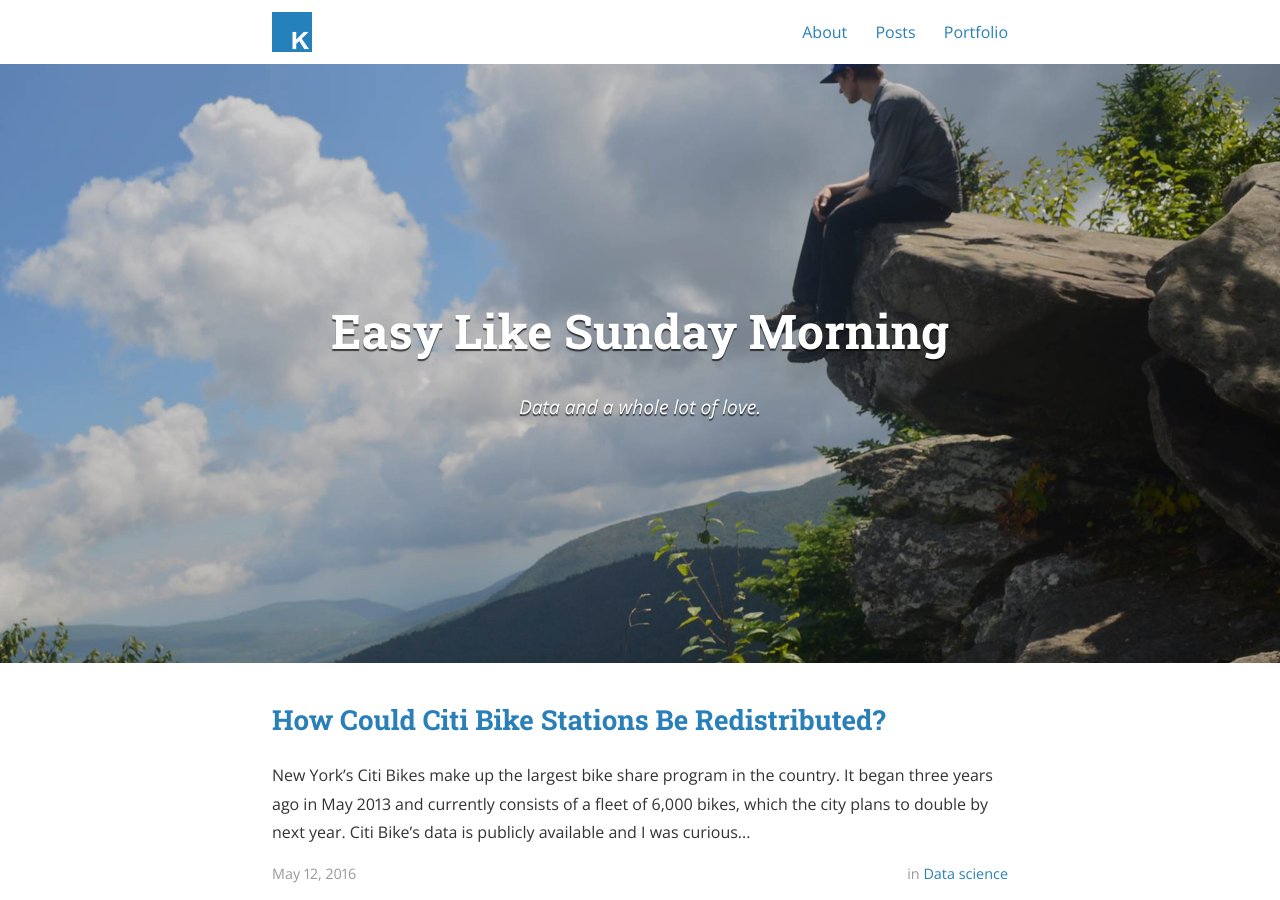
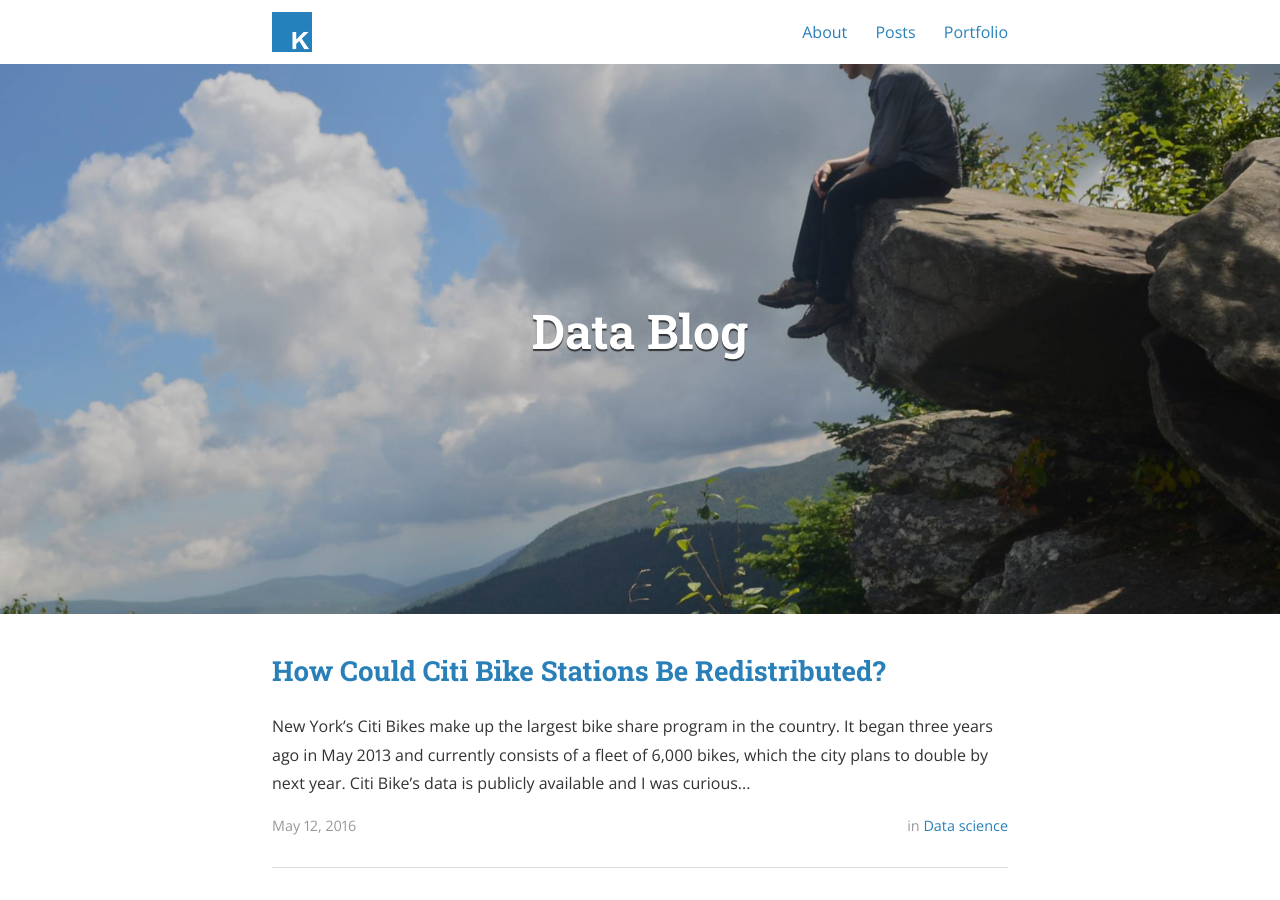
Before and after one commit to kennethjmyers/kennethjmyers.github.io, a Jekyll site: the page built from index.html, in a window 1280 px wide and 900 px high. Built offline with Jekyll 4.4.1, drawn with Linux system fonts in a browser that asks for light colours; nearby versions of some CDN libraries; the list of posts is cut into pages by our own code; a style sheet for code colours, icons or effects is not loaded; some of the changed text lies outside the part shown.

Commit message:
simplifying back blog name... finally

```diff
--- a/_config.yml
+++ b/_config.yml
@@ -7,8 +7,8 @@
   - "/vendor/"
 
 # Site settings
-title: Easy Like Sunday Morning
-subtitle: "Data and a whole lot of love."
+title: Data Blog
+subtitle: ""
 email: kennjamesmyers@gmail.com
 name: Kenneth Myers
 description: >
```
